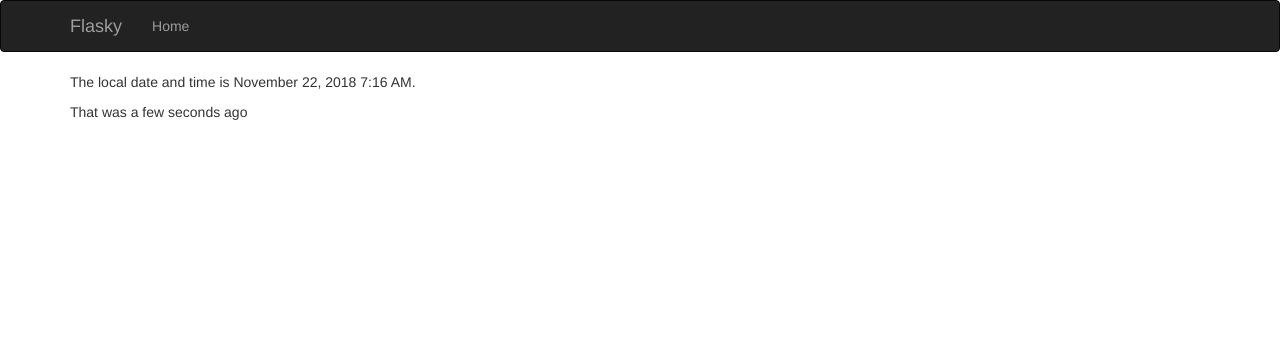
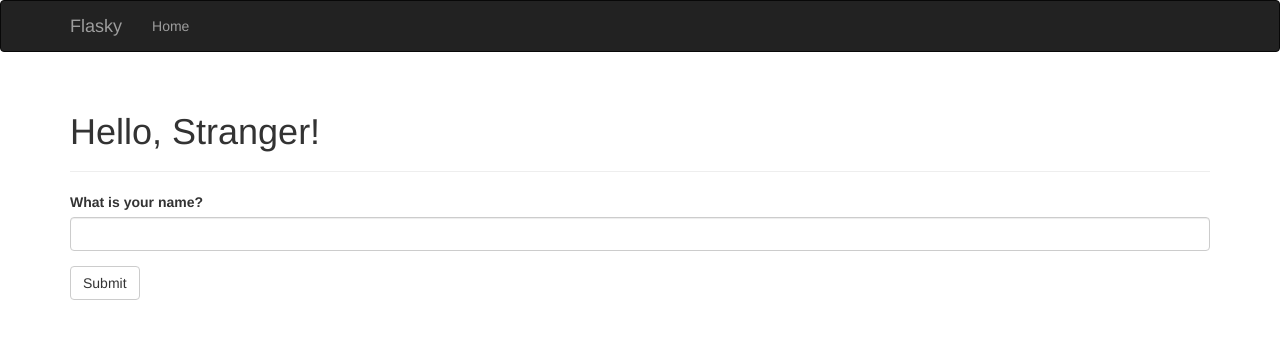
Before and after one commit to it-zyk/flasky, a Flask app: page / in a window 1280 px wide. Shown: the top 339 px of the page. Run offline with Flask 2, Linux system fonts and the light colour scheme; some libraries are stand-ins or nearby versions.

Commit message:
Flash Message

```diff
--- a/hello.py
+++ b/hello.py
@@ -1,20 +1,39 @@
-from flask import Flask, render_template
+from flask import Flask, render_template, session, redirect, url_for, flash
 from flask import request
 from flask_script import Manager
 from flask_bootstrap import Bootstrap
 from flask_moment import Moment
 from datetime import datetime
 
+from flask_wtf import FlaskForm
+from wtforms import StringField, SubmitField
+from wtforms.validators import DataRequired
+
 
 app = Flask(__name__)
+app.config['SECRET_KEY'] = 'hard to guess string'
+
 manager = Manager(app)
 bootstrap = Bootstrap(app)
 moment = Moment(app)
 
 
-@app.route('/')
+class NameForm(FlaskForm):
+    name = StringField('What is your name?', validators=[DataRequired()])
+    submit = SubmitField('Submit')
+
+
+@app.route('/', methods=['GET', 'POST'])
 def index():
-    return render_template('index.html', current_time=datetime.utcnow())
+    name = None
+    form = NameForm()
+    if form.validate_on_submit():
+        old_name = session.get('name')
+        if old_name is not None and old_name != form.name.data:
+            flash('Looks like you have changed your name!')
+        session['name'] = form.name.data
+        return redirect(url_for('index'))
+    return render_template('index.html', form=form, name=session.get('name'))
 
 
 @app.route('/user/<name>')
--- a/templates/base.html
+++ b/templates/base.html
@@ -31,6 +31,14 @@
 
 {% block content %}
 <div class="container">
+  <!-- Flask把get_flashed_messages()函数开放给模板，用来获取并渲染消息 -->
+  {% for message in get_flashed_messages() %}
+  <div class="alert alert-warning">
+    <button type="button" class="close" data-dismiss="alert">&times;</button>
+    {{ message }}
+  </div>
+  {% endfor %}
+
   {% block page_content %}{% endblock %}
 </div>
 {% endblock %}
--- a/templates/index.html
+++ b/templates/index.html
@@ -1,11 +1,15 @@
 {% extends "base.html" %}
-
+{% import "bootstrap/wtf.html" as wtf %}
 {% block scripts %}
 {{ super() }}
 {{ moment.include_moment() }}
 {% endblock %}
 
+{% block title %}Flasky{% endblock %}
+
 {% block page_content %}
-<p>The local date and time is {{ moment(current_time).format('LLL') }}.</p>
-<p>That was {{ moment(current_time).fromNow(refresh=True) }}</p>
+<div class="page-header">
+  <h1>Hello, {% if name %}{{ name }}{% else %}Stranger{% endif %}!</h1>
+</div>
+{{ wtf.quick_form(form) }}
 {% endblock %}
```
